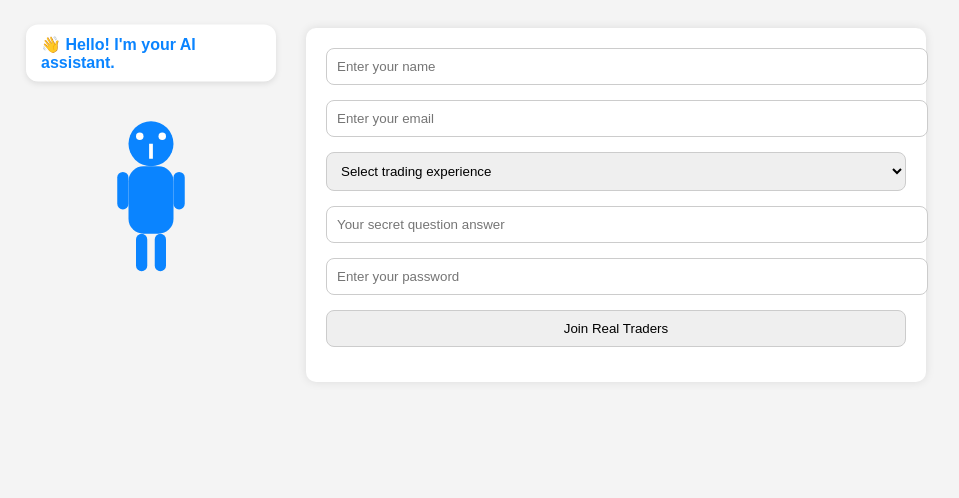
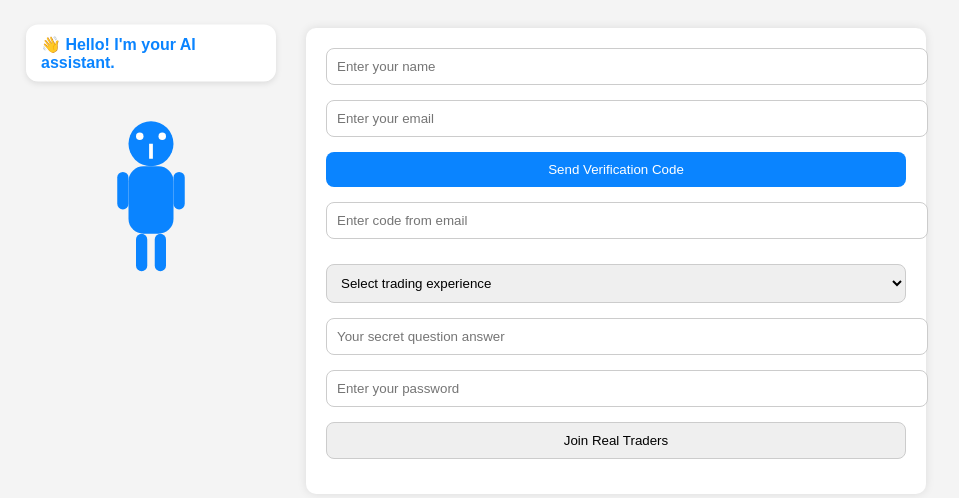
Before and after one commit to NonyaneTree/Realtraders, a Flask app: page / in a window 1280 px wide. Shown: the top 498 px of the page, without its empty margins (164-1123 px from the left). Run offline with Flask 3, Linux system fonts and the light colour scheme.

Commit message:
Update register.html

```diff
--- a/templates/register.html
+++ b/templates/register.html
@@ -61,12 +61,23 @@
       box-shadow: 0 0 10px rgba(0,0,0,0.1);
     }
 
-    input, select {
+    input, select, button {
       width: 100%;
       margin-bottom: 15px;
       padding: 10px;
       border: 1px solid #ccc;
       border-radius: 8px;
+    }
+
+    button {
+      background-color: #0A84FF;
+      color: white;
+      border: none;
+      cursor: pointer;
+    }
+
+    button:hover {
+      background-color: #007AFF;
     }
 
     .wave {
@@ -102,6 +113,9 @@
     <form id="traderForm">
       <input type="text" id="username" name="username" placeholder="Enter your name" required />
       <input type="email" id="email" name="email" placeholder="Enter your email" required />
+      <button type="button" id="sendCodeBtn">Send Verification Code</button>
+      <input type="text" id="verificationCode" placeholder="Enter code from email" required />
+      <span id="codeStatus" style="font-size: 14px; display: block; margin-bottom: 10px;"></span>
       <select id="experience" name="experience" required>
         <option value="">Select trading experience</option>
         <option value="1">Less than 1 year</option>
@@ -109,16 +123,18 @@
         <option value="5+">5 years or more</option>
       </select>
       <input type="text" id="secret" name="secret" placeholder="Your secret question answer" required />
-      <input type="text" id="password" name="password" placeholder="Enter your password" required />
+      <input type="password" id="password" name="password" placeholder="Enter your password" required />
       <input type="submit" value="Join Real Traders" />
     </form>
   </div>
 </div>
+
 <script>
   const chatBox = document.getElementById("chat");
   const botContainer = document.getElementById("botContainer");
 
   let userName = "";
+  let verified = false;
 
   document.getElementById("username").addEventListener("blur", function () {
     userName = this.value.trim();
@@ -142,14 +158,67 @@
     }
   });
 
+  // Handle email verification
+  document.getElementById("sendCodeBtn").addEventListener("click", function () {
+    const email = document.getElementById("email").value.trim();
+    if (!email) {
+      alert("Please enter your email first.");
+      return;
+    }
+
+    fetch("/send-code", {
+      method: "POST",
+      headers: { "Content-Type": "application/json" },
+      body: JSON.stringify({ email }),
+    })
+      .then(res => res.json())
+      .then(data => {
+        document.getElementById("codeStatus").innerText = data.message;
+      })
+      .catch(err => {
+        console.error(err);
+        document.getElementById("codeStatus").innerText = "❌ Failed to send code.";
+      });
+  });
+
+  document.getElementById("verificationCode").addEventListener("blur", function () {
+    const code = this.value.trim();
+    const email = document.getElementById("email").value.trim();
+
+    if (!code || !email) return;
+
+    fetch("/verify-code", {
+      method: "POST",
+      headers: { "Content-Type": "application/json" },
+      body: JSON.stringify({ email, code }),
+    })
+      .then(res => res.json())
+      .then(data => {
+        if (data.verified) {
+          document.getElementById("codeStatus").innerText = "✅ Email verified!";
+          verified = true;
+        } else {
+          document.getElementById("codeStatus").innerText = "❌ Incorrect code.";
+          verified = false;
+        }
+      });
+  });
+
+  // Submit final form
   document.getElementById("traderForm").addEventListener("submit", function (e) {
     e.preventDefault();
+
+    if (!verified) {
+      alert("Please verify your email before continuing.");
+      return;
+    }
 
     const formData = {
       username: document.getElementById("username").value,
       email: document.getElementById("email").value,
       experience: document.getElementById("experience").value,
       secret: document.getElementById("secret").value,
+      password: document.getElementById("password").value,
     };
 
     fetch("/register", {
```
Lines whose indentation alone changed are shown as unchanged.
